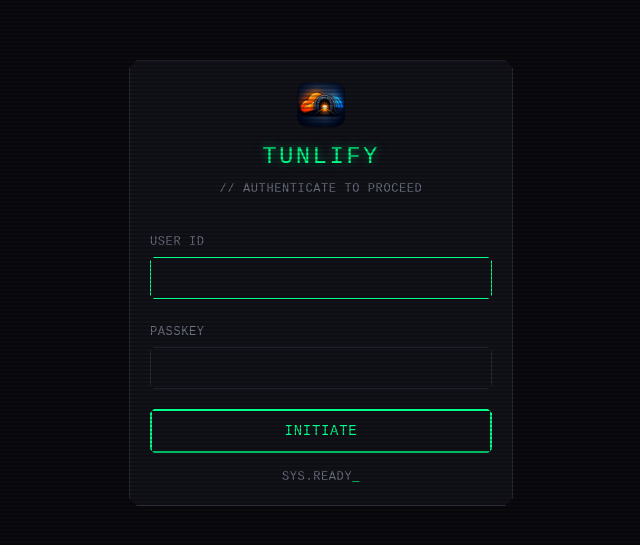
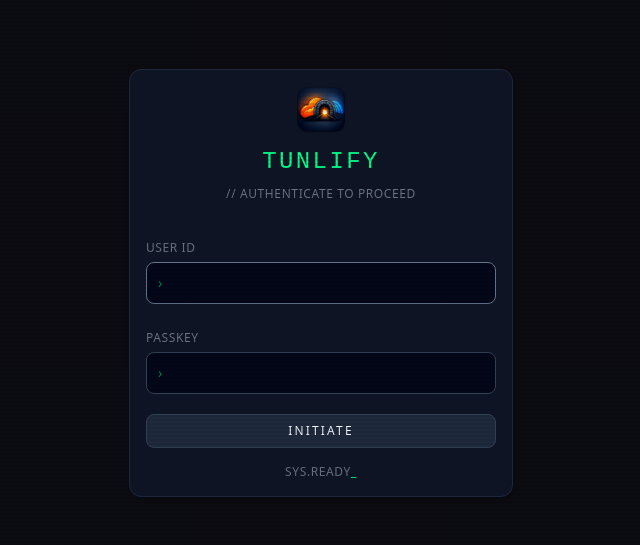
Before and after one commit to oOflyeyesOo/docktun, a Vue app in the folder frontend/: page /login in a window 1280 px wide. Shown: the part 141-686 px from the top of the page, without its empty margins (319-959 px from the left). Built offline with nearby package versions, Linux system fonts and the light colour scheme.

Commit message:
Simplify the app theme to a cleaner minimal gray/neutral dashboard look

```diff
--- a/frontend/src/assets/main.css
+++ b/frontend/src/assets/main.css
@@ -2,63 +2,46 @@
 @tailwind components;
 @tailwind utilities;
 
-@import url('https://fonts.googleapis.com/css2?family=Orbitron:wght@500;700;900&family=JetBrains+Mono:wght@400;500;600&display=swap');
+@import url('https://fonts.googleapis.com/css2?family=Inter:wght@400;500;600;700;800&family=JetBrains+Mono:wght@400;500;600;700&display=swap');
 
 @layer base {
   body {
-    @apply bg-void text-gray-200 font-mono antialiased;
-    background-image:
-      linear-gradient(rgba(0, 255, 136, 0.03) 1px, transparent 1px),
-      linear-gradient(90deg, rgba(0, 255, 136, 0.03) 1px, transparent 1px);
-    background-size: 50px 50px;
+    @apply bg-slate-950 text-slate-100 antialiased;
+    background-image: radial-gradient(circle at top, rgba(148, 163, 184, 0.08), transparent 35%);
   }
 
   ::selection {
-    @apply bg-neon/30 text-white;
+    @apply bg-slate-300 text-slate-950;
   }
 }
 
 @layer components {
   .cyber-card {
-    @apply bg-surface border border-border p-5 relative;
-    clip-path: polygon(0 8px, 8px 0, calc(100% - 8px) 0, 100% 8px, 100% calc(100% - 8px), calc(100% - 8px) 100%, 8px 100%, 0 calc(100% - 8px));
+    @apply rounded-xl border border-slate-800 bg-slate-900/80 p-4 shadow-sm shadow-slate-950/40;
   }
 
   .cyber-card-glow {
-    @apply cyber-card hover:border-neon hover:shadow-neon transition-all duration-150;
+    @apply cyber-card transition-colors duration-200 hover:border-slate-600;
   }
 
   .cyber-btn {
-    @apply px-5 py-2.5 font-mono text-sm uppercase tracking-wider border-2 border-neon text-neon
-           hover:bg-neon hover:text-void hover:shadow-neon
-           active:translate-y-px transition-all duration-150
-           disabled:opacity-40 disabled:cursor-not-allowed;
-    clip-path: polygon(0 4px, 4px 0, calc(100% - 4px) 0, 100% 4px, 100% calc(100% - 4px), calc(100% - 4px) 100%, 4px 100%, 0 calc(100% - 4px));
+    @apply inline-flex items-center justify-center rounded-lg border border-slate-700 bg-slate-800 px-3 py-2 text-xs font-medium uppercase tracking-[0.18em] text-slate-100 transition-colors duration-200 hover:border-slate-500 hover:bg-slate-700 disabled:cursor-not-allowed disabled:opacity-50;
   }
 
   .cyber-btn-secondary {
-    @apply px-5 py-2.5 font-mono text-sm uppercase tracking-wider border border-border text-gray-300
-           hover:border-neon hover:text-neon hover:shadow-neon
-           active:translate-y-px transition-all duration-150
-           disabled:opacity-40 disabled:cursor-not-allowed;
-    clip-path: polygon(0 4px, 4px 0, calc(100% - 4px) 0, 100% 4px, 100% calc(100% - 4px), calc(100% - 4px) 100%, 4px 100%, 0 calc(100% - 4px));
+    @apply inline-flex items-center justify-center rounded-lg border border-slate-700 bg-slate-900 px-3 py-2 text-xs font-medium uppercase tracking-[0.18em] text-slate-200 transition-colors duration-200 hover:border-slate-500 hover:bg-slate-800 disabled:cursor-not-allowed disabled:opacity-50;
   }
 
   .cyber-btn-danger {
-    @apply px-5 py-2.5 font-mono text-sm uppercase tracking-wider border-2 border-danger text-danger
-           hover:bg-danger hover:text-void hover:shadow-[0_0_5px_#ff3366,0_0_20px_#ff336660]
-           active:translate-y-px transition-all duration-150;
-    clip-path: polygon(0 4px, 4px 0, calc(100% - 4px) 0, 100% 4px, 100% calc(100% - 4px), calc(100% - 4px) 100%, 4px 100%, 0 calc(100% - 4px));
+    @apply inline-flex items-center justify-center rounded-lg border border-red-800 bg-red-950/40 px-3 py-2 text-xs font-medium uppercase tracking-[0.18em] text-red-200 transition-colors duration-200 hover:border-red-700 hover:bg-red-900/50 disabled:cursor-not-allowed disabled:opacity-50;
   }
 
   .cyber-input {
-    @apply w-full bg-surface border border-border px-4 py-2.5 font-mono text-sm text-neon
-           placeholder:text-muted focus:outline-none focus:border-neon focus:shadow-neon transition-all duration-150;
-    clip-path: polygon(0 4px, 4px 0, calc(100% - 4px) 0, 100% 4px, 100% calc(100% - 4px), calc(100% - 4px) 100%, 4px 100%, 0 calc(100% - 4px));
+    @apply w-full rounded-lg border border-slate-700 bg-slate-950 px-3 py-2.5 text-sm text-slate-100 placeholder:text-slate-500 focus:border-slate-500 focus:outline-none;
   }
 
   .cyber-badge {
-    @apply inline-flex items-center px-2 py-0.5 font-mono text-xs uppercase tracking-wider border;
+    @apply inline-flex items-center rounded-full border border-slate-700 px-2 py-0.5 text-[10px] uppercase tracking-[0.16em] text-slate-300;
   }
 
   .scanlines {
@@ -66,14 +49,15 @@
     position: fixed;
     inset: 0;
     z-index: 9999;
-    background: repeating-linear-gradient(0deg, transparent, transparent 2px, rgba(0, 0, 0, 0.15) 2px, rgba(0, 0, 0, 0.15) 4px);
+    background: repeating-linear-gradient(0deg, transparent, transparent 2px, rgba(15, 23, 42, 0.2) 2px, rgba(15, 23, 42, 0.2) 4px);
+    opacity: 0.25;
   }
 
   .text-glow {
-    text-shadow: 0 0 10px rgba(0, 255, 136, 0.5);
+    text-shadow: none;
   }
 
   .cyber-heading {
-    @apply font-display font-bold uppercase tracking-wider text-glow;
+    @apply text-lg font-semibold tracking-tight text-slate-100;
   }
 }
```
